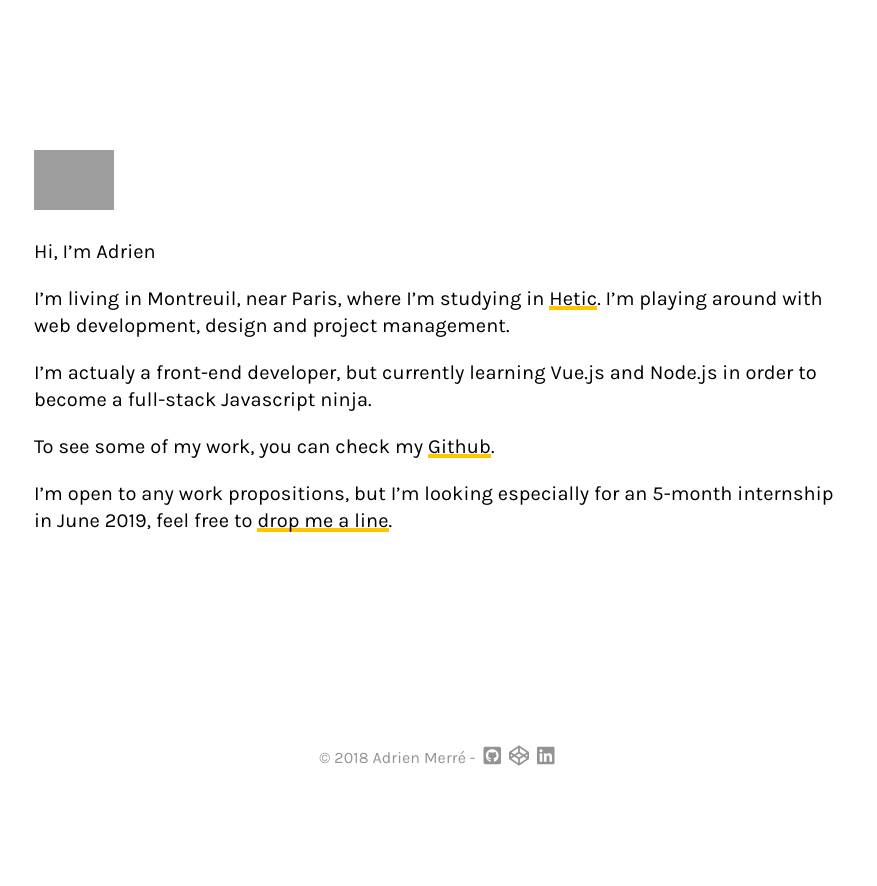
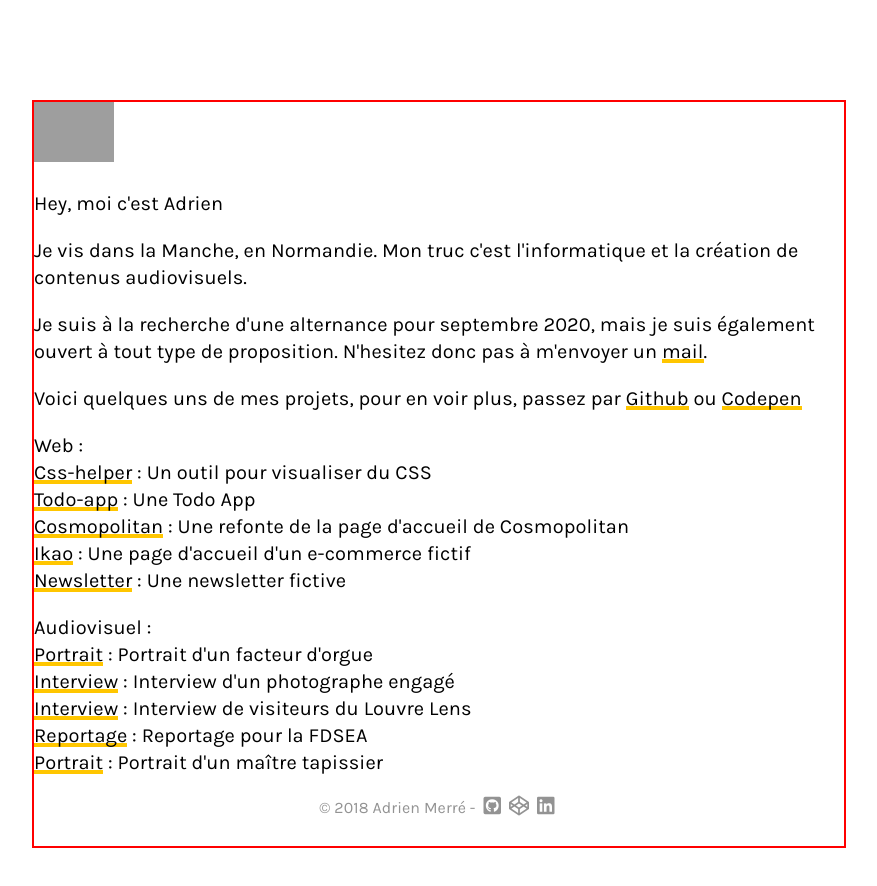
Before and after one commit to amerre/OUTDATED-Personal_website, a Vue app: page / in a window 1280 px wide. Shown: the top 886 px of the page, without its empty margins (201-1078 px from the left). Before the commit the page ends 804 px from the top, so only its background shows below. Built offline with nearby package versions, Linux system fonts and the light colour scheme; grey boxes are pictures that could not be loaded.

Commit message:
language switch

```diff
--- a/src/App.vue
+++ b/src/App.vue
@@ -1,7 +1,7 @@
 <template>
   <div class="container">
-    <appTextBloc :HeticLink="hetic" :GithubLink="github" :CodepenLink="codepen" :EmailLink="email"/>
-    <appFooter :GithubLink="github" :CodepenLink="codepen" :LinkedinLink="linkedin"/>
+    <appTextBloc :HeticLink="hetic" :GithubLink="github" :CodepenLink="codepen" :EmailLink="email" />
+    <appFooter :GithubLink="github" :CodepenLink="codepen" :LinkedinLink="linkedin" />
   </div>
 </template>
 
@@ -34,8 +34,10 @@ export default {
   -webkit-font-smoothing: antialiased;
   -moz-osx-font-smoothing: grayscale;
   width: 810px;
+  border: 2px solid red;
   position: relative;
-  margin: 150px auto auto auto;
+  margin: 100px auto;
 }
+
 @import "./assets/scss/_responsive.scss";
 </style>
--- a/src/components/HiddenText/ItsMe.vue
+++ b/src/components/HiddenText/ItsMe.vue
@@ -1,6 +1,6 @@
 <template>
   <span class="hiddenWrapper">
-    <p>Yes, it’s definitely me</p>
+    <p>Oui, c'est vraiment moi</p>
   </span>
 </template>
 
@@ -15,7 +15,7 @@ export default {};
     position: absolute;
     top: -60px;
     left: 40px;
-    width: 200px;
+    width: 250px;
     transform: rotate(8deg);
     font-size: 20px;
   }
--- a/src/components/HiddenText/YouWontRegret.vue
+++ /dev/null
@@ -1,23 +0,0 @@
-<template>
-  <span class="hiddenWrapper">
-    <p>You won’t regret it 🔥</p>
-  </span>
-</template>
-
-<script>
-export default {};
-</script>
-
-<style scoped lang="scss">
-@import "../../assets/scss/_variables.scss";
-.hiddenWrapper {
-  p {
-    box-sizing: border-box;
-    text-align: center;
-    margin-top: 30px;
-    position: absolute;
-    left: 0;
-    right: 0;
-  }
-}
-</style>
--- a/src/components/TextBloc.vue
+++ b/src/components/TextBloc.vue
@@ -1,7 +1,7 @@
 <template>
   <div class="wrapper">
     <transition name="fade">
-      <app-ItsMe v-if="hiddenText.itsMe"/>
+      <app-ItsMe v-if="hiddenText.itsMe" />
     </transition>
     <img
       src="../assets/images/technologist.png"
@@ -9,26 +9,52 @@
       @mouseover="hiddenText.itsMe = true"
       @mouseleave="hiddenText.itsMe = false"
       alt="Technologist"
-    >
-    <p>Hi, I’m Adrien</p>
-    <p>I’m living in Montreuil, near Paris, where I’m studying in
-      <app-Link linkText="Hetic" :linkUrl="HeticLink"/>. I’m playing around with web development, design and project management.
-    </p>
-    <p>I’m actualy a front-end developer, but currently learning Vue.js and Node.js in order to become a full-stack Javascript ninja.</p>
-    <p>To see some of my work, you can check my
-      <app-Link linkText="Github" :linkUrl="GithubLink"/>.
-    </p>
+    />
+    <p>Hey, moi c'est Adrien</p>
+    <p>Je vis dans la Manche, en Normandie. Mon truc c'est l'informatique et la création de contenus audiovisuels.</p>
     <p>
-      I’m open to any work propositions, but I’m looking especially for an 5-month internship in June 2019, feel free to
+      Je suis à la recherche d'une alternance pour septembre 2020, mais je suis également ouvert à tout type de proposition. N'hesitez donc pas à m'envoyer un
       <span
         @mouseover="hiddenText.wontRegret = true"
         @mouseleave="hiddenText.wontRegret = false"
       >
-        <app-Link linkText="drop me a line" :linkUrl="EmailLink"/>
+        <app-Link linkText="mail" :linkUrl="EmailLink" />
       </span>.
       <transition name="fade">
-        <appWontRegret v-if="hiddenText.wontRegret"/>
+        <appWontRegret v-if="hiddenText.wontRegret" />
       </transition>
+    </p>
+    <p>
+      Voici quelques uns de mes projets, pour en voir plus, passez par
+      <app-Link linkText="Github" :linkUrl="GithubLink" />&nbsp;ou
+      <app-Link linkText="Codepen" :linkUrl="CodepenLink" />
+    </p>
+    <p class="projects">
+      Web :
+      <br />
+      <app-Link linkText="Css-helper" :linkUrl="test" />&nbsp;: Un outil pour visualiser du CSS
+      <br />
+      <app-Link linkText="Todo-app" :linkUrl="test" />&nbsp;: Une Todo App
+      <br />
+      <app-Link linkText="Cosmopolitan" :linkUrl="test" />&nbsp;: Une refonte de la page d'accueil de Cosmopolitan
+      <br />
+      <app-Link linkText="Ikao" :linkUrl="test" />&nbsp;: Une page d'accueil d'un e-commerce fictif
+      <br />
+      <app-Link linkText="Newsletter" :linkUrl="test" />&nbsp;: Une newsletter fictive
+    </p>
+    <p class="projects">
+      Audiovisuel :
+      <br />
+      <app-Link linkText="Portrait" :linkUrl="test" />&nbsp;: Portrait d'un facteur d'orgue
+      <br />
+      <app-Link linkText="Interview" :linkUrl="test" />&nbsp;: Interview d'un photographe engagé
+      <br />
+      <app-Link linkText="Interview" :linkUrl="test" />&nbsp;: Interview de visiteurs du Louvre Lens
+      <br />
+      <app-Link linkText="Reportage" :linkUrl="test" />&nbsp;: Reportage pour la FDSEA
+      <br />
+      <app-Link linkText="Portrait" :linkUrl="test" />&nbsp;: Portrait d'un maître tapissier
+      <br />
     </p>
   </div>
 </template>
@@ -36,13 +62,11 @@
 <script>
 import Link from "../components/UnderlinedLinks.vue";
 import ItsMe from "../components/HiddenText/ItsMe.vue";
-import YouWontRegret from "../components/HiddenText/YouWontRegret.vue";
 
 export default {
   components: {
     appLink: Link,
-    appItsMe: ItsMe,
-    appWontRegret: YouWontRegret
+    appItsMe: ItsMe
   },
   data() {
     return {
```
